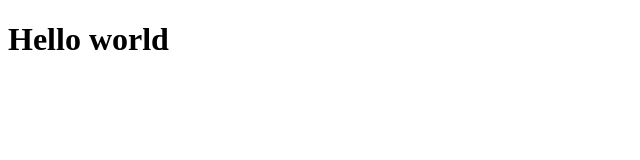
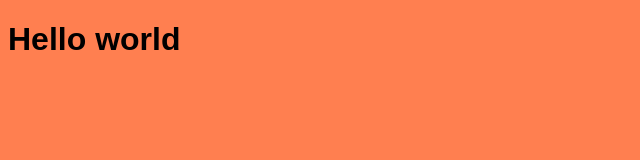
Before and after one commit to KamilaAzul/love-running, a plain HTML site: page index.html in a window 1280 px wide. Shown: the whole page, without its empty margins (0-640 px from the left). Drawn offline with Linux system fonts and the light colour scheme.

Commit message:
Add core structure for home page

```diff
--- /dev/null
+++ b/assets/css/style.css
@@ -0,0 +1,4 @@
+body{
+    font-family: Arial;
+}
+body {background-color: coral;}
--- a/index.html
+++ b/index.html
@@ -4,7 +4,12 @@
     <meta charset="UTF-8">
     <meta http-equiv="X-UA-Compatible" content="IE=edge">
     <meta name="viewport" content="width=device-width, initial-scale=1.0">
-    <title>Document</title>
+    <meta name="description" content="Love Running Club for runners in Dublin Ireland">
+    <meta name="keywords" content="love running, running club, ireland, dublin">
+
+    <link rel="stylesheet" href="assets/css/style.css">
+
+    <title>Love Running </title>
 </head>
 <body>
     <h1>Hello world</h1>
```
Also changed, not shown: assets/css/stye.css (deleted).
